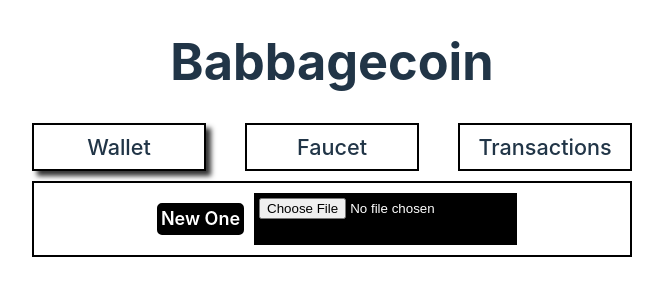
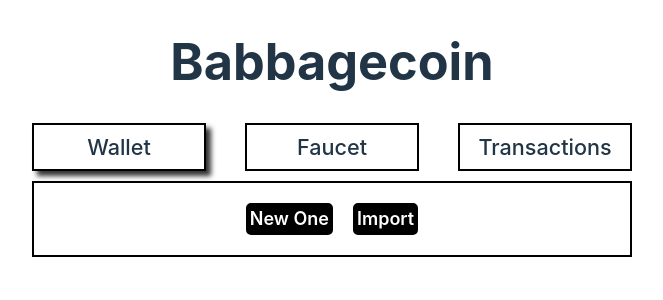
Before and after one commit to ProjectBabbage/babbagecoin, a Vue app in the folder webclient/: page / in a window 1280 px wide. Shown: the top 300 px of the page, without its empty margins (308-971 px from the left). Built offline with nearby package versions, Linux system fonts and the light colour scheme.

Commit message:
Style for import button

```diff
--- a/webclient/src/components/content/Wallet.vue
+++ b/webclient/src/components/content/Wallet.vue
@@ -2,6 +2,7 @@
   <div id="wallet">
     <div id="wallet-menu">
       <Button @click="newWallet" title="New One" />
+      <label for="file-upload" class="custom-file-upload">Import</label>
       <input type="file" accept=".txt" id="file-upload" name="importfile" @change="readPrivateKey">
     </div>
     <div id="wallet-content" v-if="private_key && address">
@@ -84,19 +85,27 @@ export default {
   justify-content: center;
 
   input[type="file"] {
-    padding: 5px;
-    background: black;
-    color: white;
+    display: none;
   }
   .custom-file-upload {
-      border: 1px solid #ccc;
-      display: inline-block;
-      padding: 6px 12px;
-      cursor: pointer;
+    margin: 10px;
+    padding: 2px;
+    border: 2px solid black;
+    background-color: black;
+    color: white;
+    border-radius: 5px;
+    font-weight: 600;
+    box-shadow: 10px 5px 5px green($color: #000000);
+
+    &:hover {
+        cursor: pointer;
+        background-color: grey;
+    }
+    &:active {
+        background-color: orange;
+
+    }
+    cursor: pointer;
   }
 }
-
-#wallet-content {
-  overflow: scroll;
-}
 </style>
```
Also changed, not shown: 1 other file (tests, documents, lock files or other folders).
